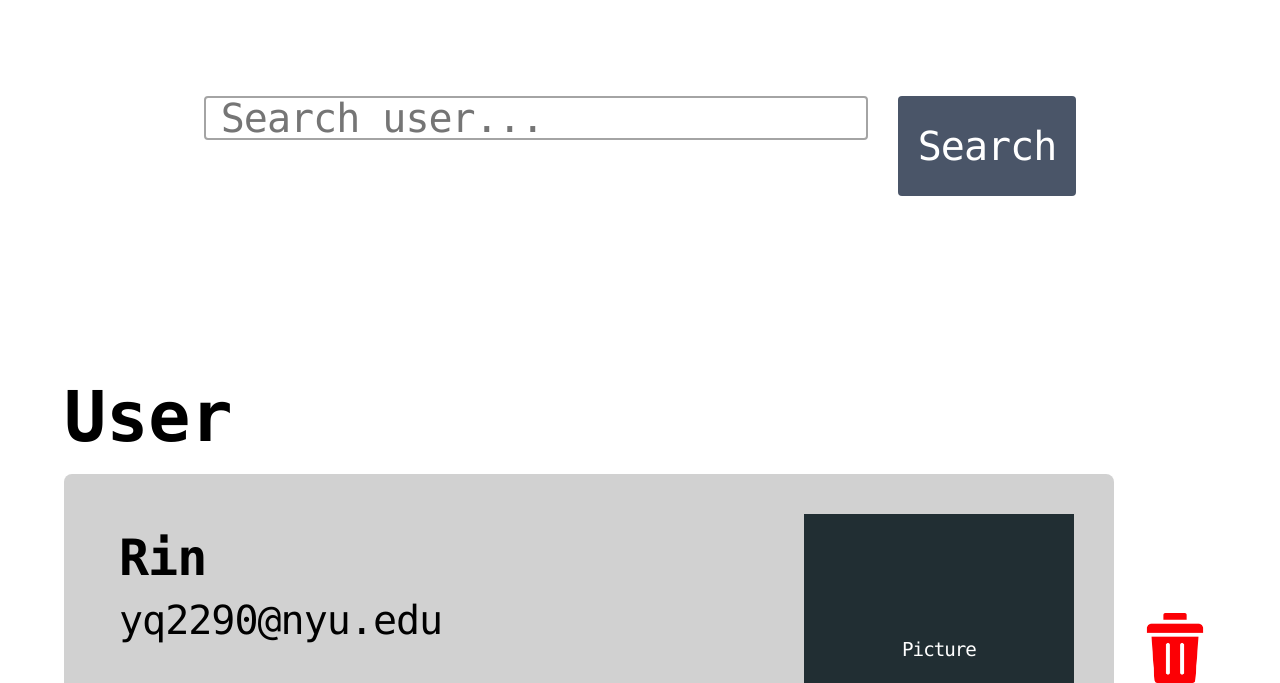
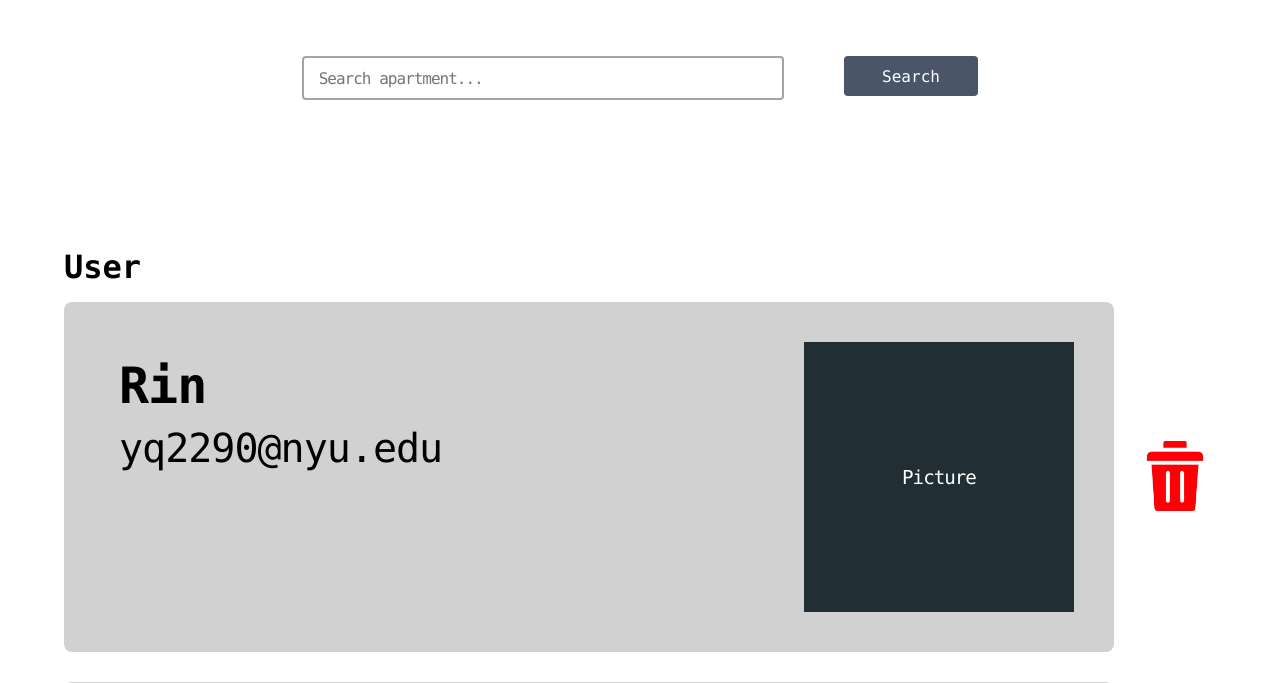
Before and after one commit to software-students-spring2025/2-web-app-web-surfer, a Flask app: page /userlist in a window 1280 px wide. Shown: the part 120-803 px from the top of the page. Run offline with Flask 3, Linux system fonts and the light colour scheme.

Commit message:
revise profile and userlist css

```diff
--- a/Back-End/test2.py
+++ b/Back-End/test2.py
@@ -14,7 +14,6 @@ sys.path.append(os.path.abspath("Back-End/routes"))
 from routes.login_routes import login_bp
 from routes.house_routes import house_bp
 from routes.user_management_routes import user_management_bp
-from routes.building_routes import building_bp
 from routes.message_routes import message_bp
 
 load_dotenv()  # load environment variables from .env file
@@ -79,7 +78,6 @@ def create_app():
     app.register_blueprint(login_bp, url_prefix="/login")
     app.register_blueprint(house_bp, url_prefix="/house")
     app.register_blueprint(user_management_bp, url_prefix="/users")
-    app.register_blueprint(building_bp, url_prefix="/building")
     app.register_blueprint(message_bp, url_prefix = "/message")
 
 
--- a/static/css/userlist.css
+++ b/static/css/userlist.css
@@ -3,7 +3,7 @@
     gap: 20px;
     align-items: center;
     justify-content: center;
-    margin-top: 80px;
+    margin-top: 5vh;
 }
 
 .search-form {
@@ -11,41 +11,44 @@
     gap: 30px;
 }
 
+.search-form div {
+    width: 40vw;
+}
+
 .search-form input {
     padding: 8px 15px;
     border: 2px solid #a4a4a4;
     border-radius: 4px;
-    width: 630px;
-    font-size:40px;
+    width: 35vw;
+    height: 3vh;
     font-family: Monaco, Monospace;
     letter-spacing: -1px;
-    font-size: 40px;
+    font-size: 2vh;
 }
 
 .search-form button {
-    padding: 8px 20px;
+    padding: 8px 3vw;
     background: #4a5568;
     color: white;
     border: none;
     border-radius: 4px;
     cursor: pointer;
-    height: 100px;
-    font-size:40px;
+    width:fit-content;
+    height: 5vh;
     font-family: Monaco, Monospace;
-    font-size: 40px;
-    letter-spacing: -1px;
+    font-size: 2vh;
+
 }
 
 .search-result {
-    margin-top: 1rem;
+    margin-top: 0.5rem;
     color: gray;
-    font-size: 35px;
+    font-size: 2vh;
     padding-left: 0.5rem;
-
 }
 
 .subtitle{
-    font-size:70px;
+    font-size:4vh;
     font-weight: bolder;
 }
 
--- a/templates/userlist.html
+++ b/templates/userlist.html
@@ -14,15 +14,18 @@
     <div class="container">
       <div class="search-section">
         <form action="{{ url_for('user_management.get_all_users') }}" method="get" class="search-form">
-          <input type="text" name="q" placeholder="Search user..." value="{{ search_term }}">
+          <div>
+            <input type="text" name="q" placeholder="Search apartment..." value="{{ search_term }}">
+            {% if target == ""%}
+            <div class="search-result"> </div>
+            {% else %}
+            <div class="search-result"> Searched for {{target}}</div>
+            {% endif %}
+          </div>
           <button type="submit">Search</button>
         </form>
       </div>
-      {% if target == ''%}
-      <span class="search-result"> </span>
-      {% else %}
-      <span class="search-result">Searched for {{target}}</span>
-      {% endif %}
+
 
       <div class="user-display-container">
         <div class = "subtitle-container">
```
Also changed, not shown: static/css/style.css (+24 -12 lines), templates/profile.html (+11 -6 lines).
